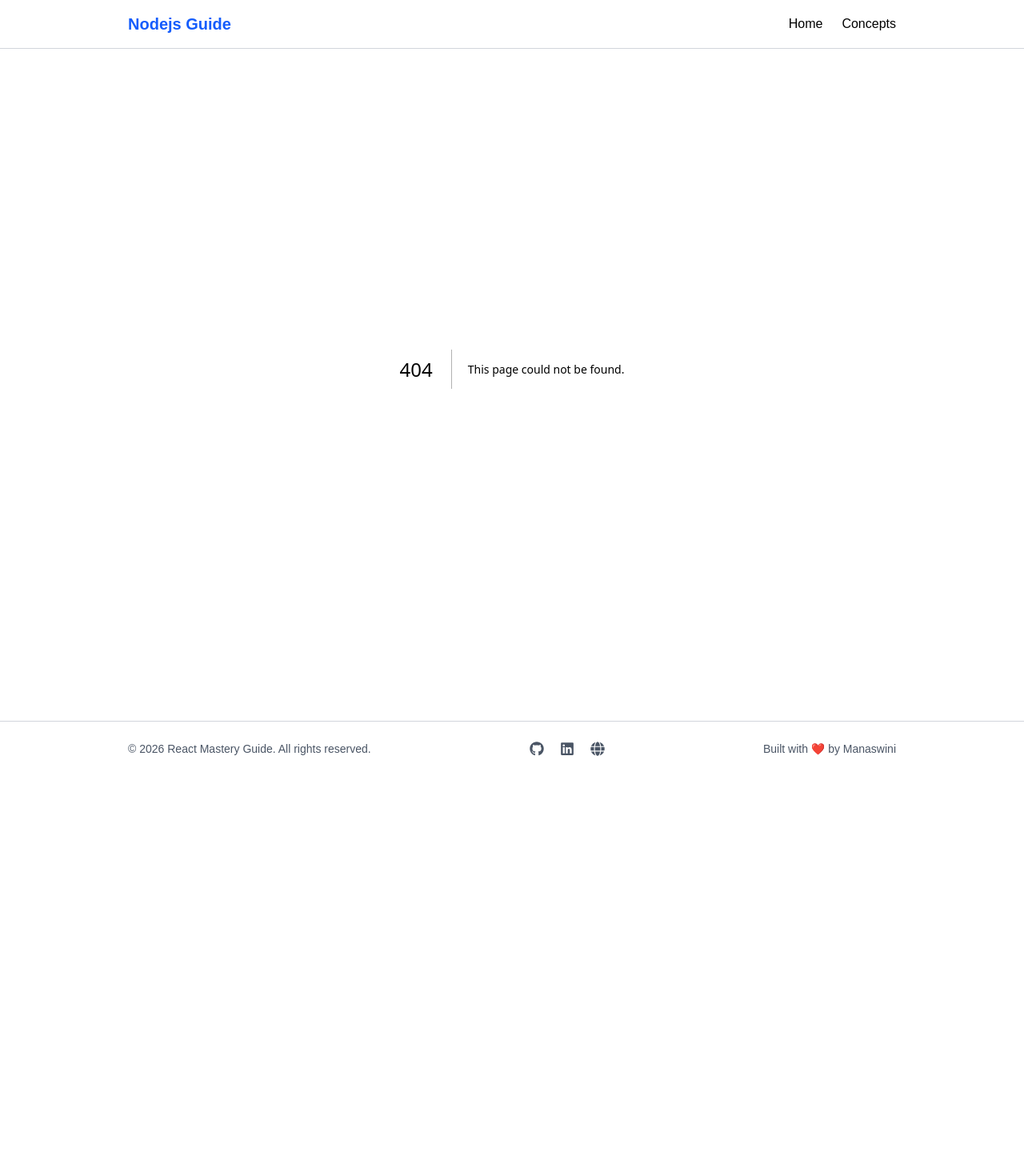
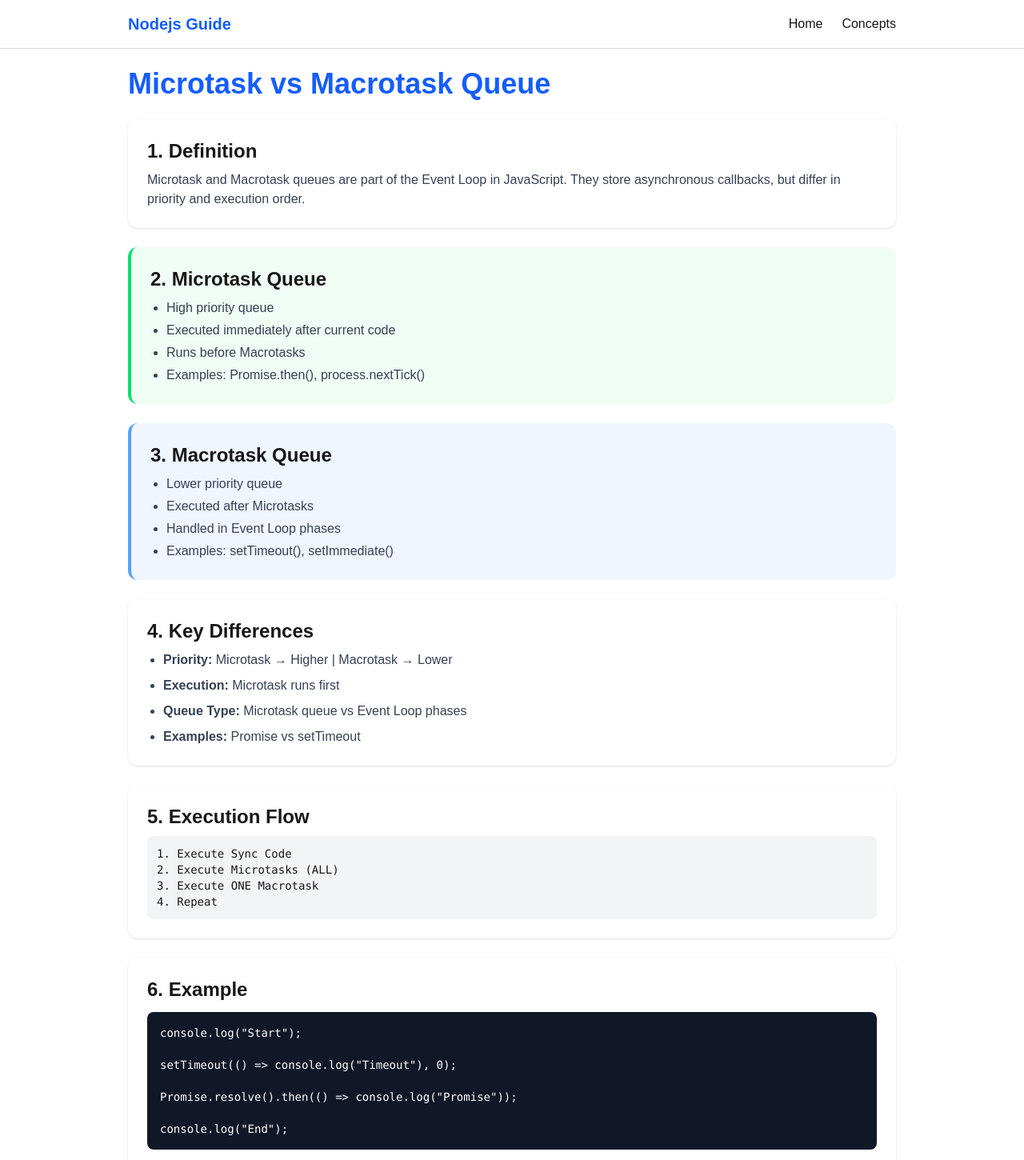
Before and after one commit to Monisasmal/NodeJS-Concepts, a Next.js app: page /concepts/MicrotaskVsMacrotask in a window 1280 px wide. Before the commit this address had no page. Shown: the top 1450 px of the page at 80% size. Before the commit the page ends 970 px from the top, so only its background shows below. Built offline with nearby package versions, Linux system fonts and the light colour scheme.

Commit message:
first commit

```diff
--- /dev/null
+++ b/src/app/concepts/MicrotaskVsMacrotask/page.tsx
@@ -0,0 +1,141 @@
+export default function MicrotaskVsMacrotask() {
+  return (
+    <div className="w-full max-w-5xl mx-auto px-4 sm:px-6 lg:px-8 py-6">
+
+      <h1 className="text-2xl sm:text-3xl md:text-4xl font-bold text-blue-600 mb-6">
+        Microtask vs Macrotask Queue
+      </h1>
+
+      {/* Definition */}
+      <section className="mb-6 bg-white shadow-sm rounded-xl p-4 sm:p-6">
+        <h2 className="text-lg sm:text-xl md:text-2xl font-semibold mb-2">
+          1. Definition
+        </h2>
+        <p className="text-sm sm:text-base text-gray-700">
+          Microtask and Macrotask queues are part of the Event Loop in JavaScript.
+          They store asynchronous callbacks, but differ in priority and execution order.
+        </p>
+      </section>
+
+      {/* Microtask */}
+      <section className="mb-6 bg-green-50 border-l-4 border-green-400 rounded-xl p-4 sm:p-6">
+        <h2 className="text-lg sm:text-xl md:text-2xl font-semibold mb-2">
+          2. Microtask Queue
+        </h2>
+        <ul className="list-disc ml-5 text-sm sm:text-base text-gray-700 space-y-1">
+          <li>High priority queue</li>
+          <li>Executed immediately after current code</li>
+          <li>Runs before Macrotasks</li>
+          <li>Examples: Promise.then(), process.nextTick()</li>
+        </ul>
+      </section>
+
+      {/* Macrotask */}
+      <section className="mb-6 bg-blue-50 border-l-4 border-blue-400 rounded-xl p-4 sm:p-6">
+        <h2 className="text-lg sm:text-xl md:text-2xl font-semibold mb-2">
+          3. Macrotask Queue
+        </h2>
+        <ul className="list-disc ml-5 text-sm sm:text-base text-gray-700 space-y-1">
+          <li>Lower priority queue</li>
+          <li>Executed after Microtasks</li>
+          <li>Handled in Event Loop phases</li>
+          <li>Examples: setTimeout(), setImmediate()</li>
+        </ul>
+      </section>
+
+      {/* Key Differences */}
+      <section className="mb-6 bg-white shadow-sm rounded-xl p-4 sm:p-6">
+        <h2 className="text-lg sm:text-xl md:text-2xl font-semibold mb-2">
+          4. Key Differences
+        </h2>
+        <ul className="list-disc ml-5 text-sm sm:text-base text-gray-700 space-y-2">
+          <li><b>Priority:</b> Microtask → Higher | Macrotask → Lower</li>
+          <li><b>Execution:</b> Microtask runs first</li>
+          <li><b>Queue Type:</b> Microtask queue vs Event Loop phases</li>
+          <li><b>Examples:</b> Promise vs setTimeout</li>
+        </ul>
+      </section>
+
+      {/* Execution Flow */}
+      <section className="mb-6 bg-white shadow-sm rounded-xl p-4 sm:p-6">
+        <h2 className="text-lg sm:text-xl md:text-2xl font-semibold mb-2">
+          5. Execution Flow
+        </h2>
+
+        <pre className="bg-gray-100 p-3 rounded-lg text-xs sm:text-sm">
+{`1. Execute Sync Code
+2. Execute Microtasks (ALL)
+3. Execute ONE Macrotask
+4. Repeat`}
+        </pre>
+      </section>
+
+      {/* Example */}
+      <section className="mb-6 bg-white shadow-sm rounded-xl p-4 sm:p-6">
+        <h2 className="text-lg sm:text-xl md:text-2xl font-semibold mb-3">
+          6. Example
+        </h2>
+
+        <pre className="bg-gray-900 text-white p-3 sm:p-4 rounded-lg overflow-x-auto text-xs sm:text-sm">
+{`console.log("Start");
+
+setTimeout(() => console.log("Timeout"), 0);
+
+Promise.resolve().then(() => console.log("Promise"));
+
+console.log("End");`}
+        </pre>
+
+        <p className="text-sm text-gray-600 mt-3">👉 Output:</p>
+
+        <pre className="bg-gray-100 p-3 rounded-lg text-xs sm:text-sm">
+{`Start
+End
+Promise
+Timeout`}
+        </pre>
+
+        <p className="text-sm text-gray-600 mt-3">
+          👉 Promise (Microtask) runs before setTimeout (Macrotask).
+        </p>
+      </section>
+
+      {/* Why Important */}
+      <section className="mb-6 bg-white shadow-sm rounded-xl p-4 sm:p-6">
+        <h2 className="text-lg sm:text-xl md:text-2xl font-semibold mb-2">
+          7. Why This is Important
+        </h2>
+        <ul className="list-disc ml-5 text-sm sm:text-base text-gray-700 space-y-1">
+          <li>Helps understand execution order</li>
+          <li>Important for debugging async code</li>
+          <li>Frequently asked in interviews</li>
+        </ul>
+      </section>
+
+      {/* Warning */}
+      <section className="mb-6 bg-yellow-50 border-l-4 border-yellow-400 rounded-xl p-4 sm:p-6">
+        <h2 className="text-lg sm:text-xl md:text-2xl font-semibold mb-2">
+          8. Important Note
+        </h2>
+        <p className="text-sm sm:text-base text-gray-700">
+          If too many Microtasks are added (like process.nextTick or Promise),
+          they can block the Event Loop and delay Macrotasks.
+        </p>
+      </section>
+
+      {/* Interview Points */}
+      <section className="bg-white shadow-sm rounded-xl p-4 sm:p-6">
+        <h2 className="text-lg sm:text-xl md:text-2xl font-semibold mb-3">
+          Interview Points
+        </h2>
+        <ul className="list-disc pl-5 text-gray-700 text-sm sm:text-base space-y-2">
+          <li>Microtask queue has higher priority</li>
+          <li>Promises and nextTick are Microtasks</li>
+          <li>setTimeout is a Macrotask</li>
+          <li>Microtasks run before Macrotasks</li>
+        </ul>
+      </section>
+
+    </div>
+  );
+}
--- a/src/app/concepts/page.tsx
+++ b/src/app/concepts/page.tsx
@@ -16,6 +16,7 @@ const concept = [
      {name: "What are Callback Hell?", path:"/concepts/WhatIsCallbackHell"},
      {name: "What are Promises?", path:"/concepts/WhatArePromises"},
      {name: "What are PromiseVsAsyncAwait?", path:"/concepts/PromiseVsAsyncAwait"},
+     {name: "What are MicrotaskVsMacrotask?", path:"/concepts/MicrotaskVsMacrotask"},
 ];
 
 export default function Concepts(){
```
